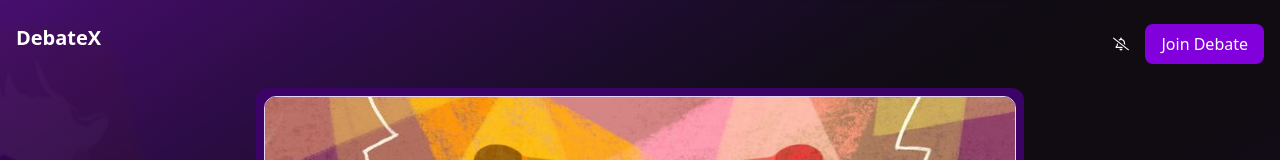
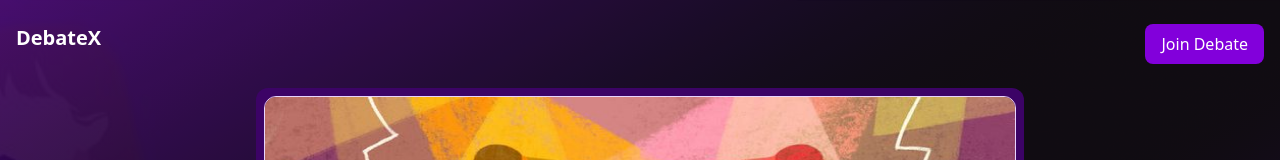
Before and after one commit to Festus-123/Debate_X, a Next.js app: page / in a window 1280 px wide. Shown: the top 160 px of the page. Built offline with nearby package versions, Linux system fonts and the light colour scheme.

Commit message:
remove notification icon

```diff
--- a/pages/Home.tsx
+++ b/pages/Home.tsx
@@ -71,10 +71,6 @@ const Home = () => {
         <nav className=" sticky top-0 z-10 flex justify-between py-6 px-4 backdrop-blur-sm md:backdrop-opacity-0">
           <h1 className="text-xl font-bold ">DebateX</h1>
 
-        <div className="flex flex-row gap-2 md:gap-4 items-center">
-          <div className="cursor-pointer">
-            <FaRegBellSlash />
-          </div>
           <Link
             href={"/argument-modal"}
             // disabled={loading}
@@ -82,7 +78,6 @@ const Home = () => {
             >
             Join Debate
           </Link>
-            </div>
         </nav>
 
         {/* HERO */}
```
